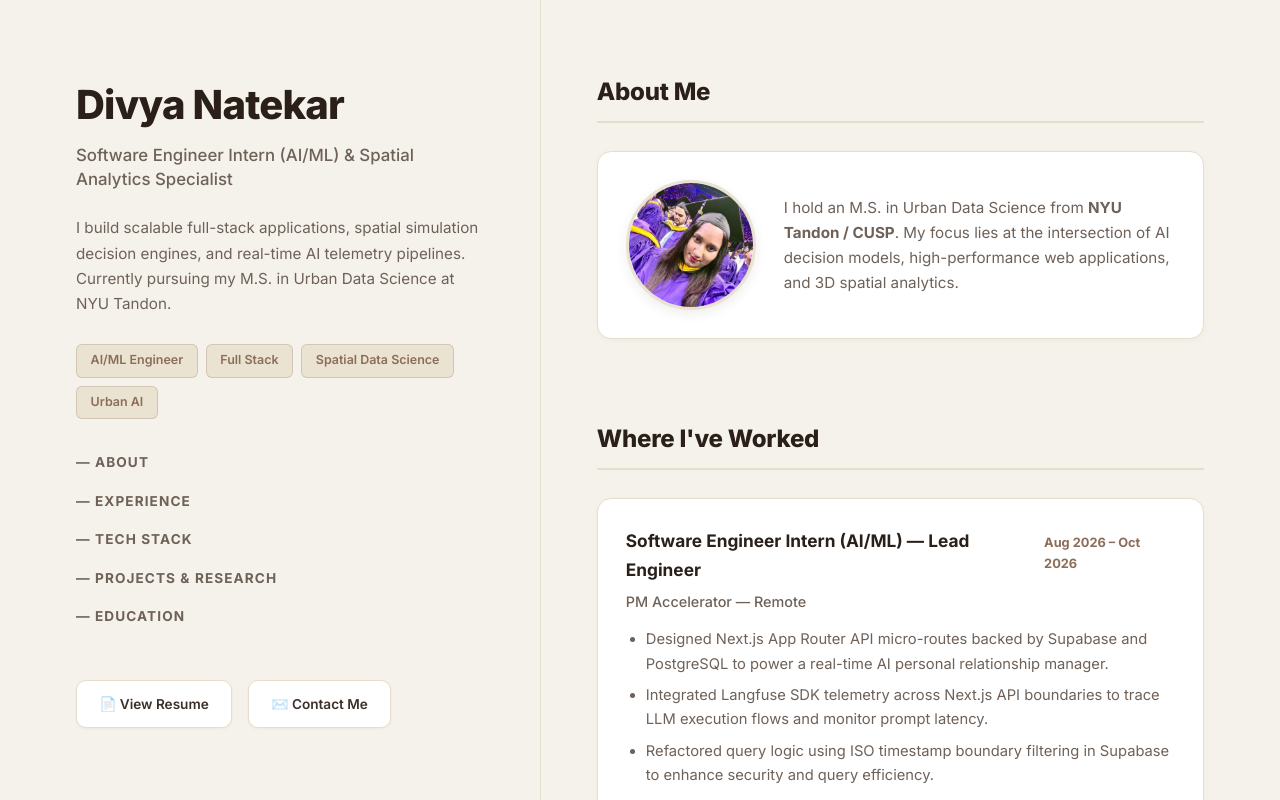
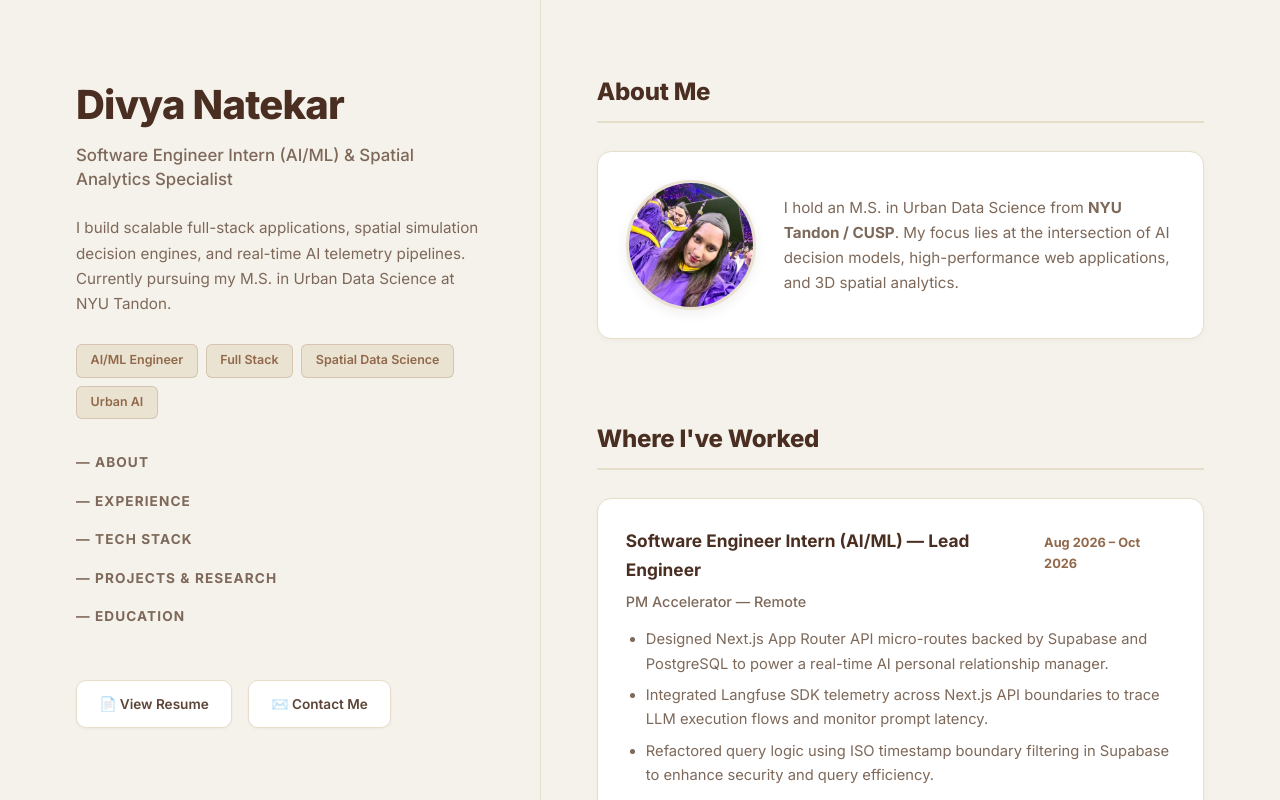
Before and after one commit to divyanatekar08/dev-portfolio, a React (Vite) app: page / in a window 1280 px wide. Shown: the top 800 px of the page. Built offline with nearby package versions, Linux system fonts and the light colour scheme.

Commit message:
style: update titles to distinctly warm chestnut brown

```diff
--- a/src/index.css
+++ b/src/index.css
@@ -5,10 +5,10 @@
   --bg-card: #ffffff;
   --border-color: #e5dec9;
   --border-hover: #d1c4a5;
-  --text-primary: #3c2f29;     /* Deep Espresso Brown instead of black */
-  --text-headers: #2a1f19;     /* Dark Roasted Coffee for Main Titles */
-  --text-muted: #6e6158;       /* Soft Roasted Walnut */
-  --accent-tea: #8c6d58;       /* Warm Milk Tea Accent */
+  --text-primary: #5c4538;     /* Rich Mocha Brown */
+  --text-headers: #4a2e22;     /* Visible Warm Chestnut Brown for Titles */
+  --text-muted: #7d6859;       /* Soft Taupe Brown */
+  --accent-tea: #91684a;       /* Warm Milk Tea Accent */
   --accent-tea-light: #eae3d2; /* Oat Cream Badge Background */
   --font-sans: 'Inter', system-ui, -apple-system, sans-serif;
 }
@@ -87,7 +87,7 @@ a {
 .pill {
   background: var(--accent-tea-light);
   color: var(--accent-tea);
-  border: 1px solid rgba(140, 109, 88, 0.25);
+  border: 1px solid rgba(145, 104, 74, 0.25);
   padding: 0.35rem 0.85rem;
   border-radius: 6px;
   font-size: 0.78rem;
@@ -133,7 +133,7 @@ a {
   background: var(--bg-card);
   transition: all 0.2s ease;
   color: var(--text-primary);
-  box-shadow: 0 1px 3px rgba(43, 35, 31, 0.05);
+  box-shadow: 0 1px 3px rgba(74, 46, 34, 0.05);
 }
 
 .btn-sidebar:hover {
@@ -141,7 +141,7 @@ a {
   border-color: var(--text-headers);
   color: #ffffff;
   transform: translateY(-2px);
-  box-shadow: 0 4px 12px rgba(42, 31, 25, 0.15);
+  box-shadow: 0 4px 12px rgba(74, 46, 34, 0.18);
 }
 
 /* Right Content Area */
@@ -171,7 +171,7 @@ a {
   border-radius: 14px;
   padding: 1.75rem;
   transition: all 0.25s ease;
-  box-shadow: 0 2px 6px rgba(43, 35, 31, 0.03);
+  box-shadow: 0 2px 6px rgba(74, 46, 34, 0.03);
 }
 
 .about-card {
@@ -186,7 +186,7 @@ a {
   border-radius: 50%;
   object-fit: cover;
   border: 3px solid var(--accent-tea-light);
-  box-shadow: 0 4px 12px rgba(43, 35, 31, 0.08);
+  box-shadow: 0 4px 12px rgba(74, 46, 34, 0.08);
 }
 
 .about-info p {
@@ -205,7 +205,7 @@ a {
 .exp-card:hover {
   border-color: var(--border-hover);
   transform: translateY(-2px);
-  box-shadow: 0 8px 20px rgba(43, 35, 31, 0.06);
+  box-shadow: 0 8px 20px rgba(74, 46, 34, 0.06);
 }
 
 .exp-header {
```
